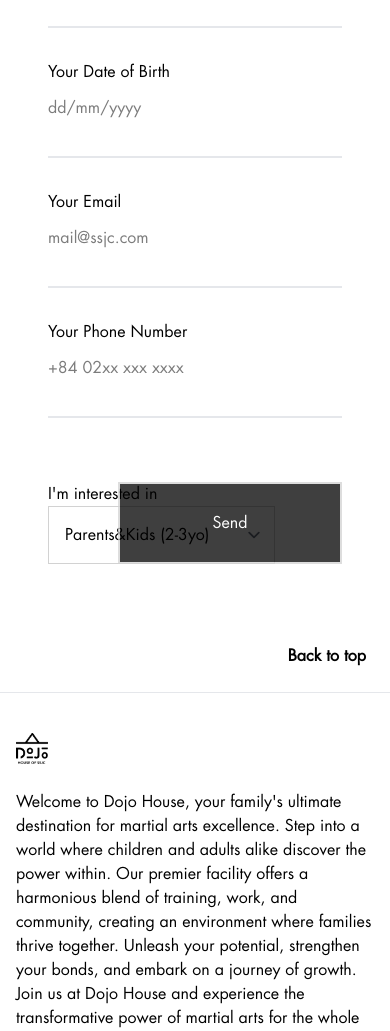
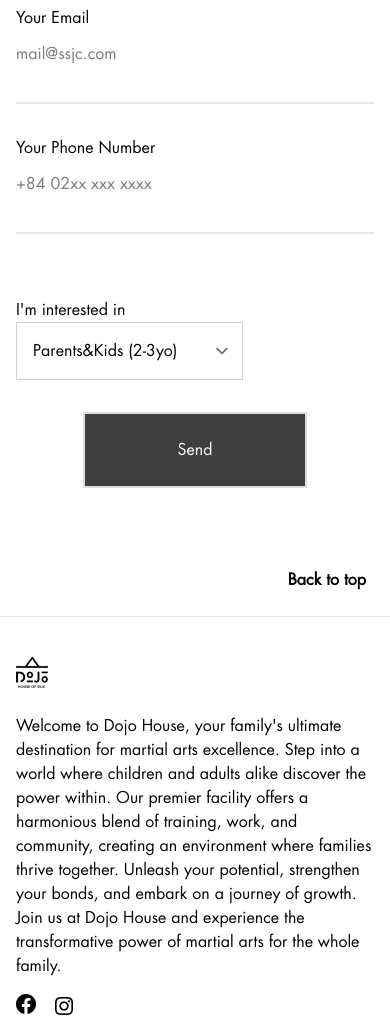
Before and after one commit to akpascalp/ssjc-site, a Vue app: page /contact in a window 390 px wide. Shown: the part 1681-2712 px from the top of the page. Built offline with nearby package versions, Linux system fonts and the light colour scheme.

Commit message:
Responsive mobile fixes

```diff
--- a/src/layouts/partials/Sidebar.vue
+++ b/src/layouts/partials/Sidebar.vue
@@ -26,10 +26,10 @@
         leave-to="-translate-x-60 opacity-0">
         <div class="grid grid-cols-2 bg-white">
           <div class="relative flex flex-col flex-1">
-            <div class="left-20 flex flex-col h-screen inset-y-0 ml-24 my-24 space-y-4">
+            <div class="flex flex-col h-screen inset-y-0 ml-14 my-24 space-y-4 sm:ml-24">
               <div v-for="(menu, index) in menus" class="group" @mouseover="displayedIndex = index">
                 <div v-if="menu.name === '_break'">
-                  <div class="m-80" />
+                  <div class="m-60" />
                 </div>
                 <button v-else class="text-[16px] text-black text-left flex relative" @click="showMenu = false">
                   <div class="transition ease-in-out duration-100" @mouseover="displayedSubIndex = null"
@@ -53,7 +53,7 @@
                     enter-from="-translate-x-20 opacity-0" enter-to="translate-x-0 opacity-100"
                     leave="transition ease-in-out duration-300" leave-from="translate-x-0 opacity-100"
                     leave-to="-translate-x-20 opacity-0" :show="displayedSubIndex === index">
-                    <div class="absolute ml-40 lg:ml-72 md:ml-48 space-y-4">
+                    <div class="absolute ml-48 lg:ml-72 md:ml-48 space-y-4">
                       <button v-for="subMenu in menu.subMenu" class="text-[16px] w-56 text-left">
                         <router-link :to="subMenu.to">{{ subMenu.name }}</router-link>
                       </button>
--- a/src/pages/Contact.vue
+++ b/src/pages/Contact.vue
@@ -1,11 +1,11 @@
 <template>
-  <div class="px-12">
+  <div class="px-4 sm:px-12">
     <div class="py-16">
       <GetInTouch />
     </div>
     <img src="/img_14.png" class="place-self-center pb-24" width="1200" />
 
-    <div class="grid grid-cols-2 place-content-between">
+    <div class="grid gap-y-8 sm:grid-cols-2 place-content-between">
       <div>
         <p class="text-[24px] pb-8">Dojo House of SSJC</p>
         <p class="text-[16px] text-[#7C7C7C] underline">17 Đường Số 16, Thảo Điền, Quận 2,<br />
@@ -14,7 +14,7 @@
           <a href="https://maps.google.com/" class="text-blue-500">(View on map)</a>
         </p>
       </div>
-      <div class="ml-28">
+      <div class="sm:ml-28">
         <p class="text-[24px] pb-8">Opening Hours</p>
         <div class="grid grid-rows-4 grid-flow-col gap-1 text-[16px] text-[#7C7C7C]">
           <p>Mon 8am-20:30pm</p>
@@ -48,14 +48,14 @@
           class="w-full border-0 border-b-2 border-gray-200 p-0 focus:ring-gray-100 active:ring-gray-100">
       </div>
 
-      <div class="my-8 grid grid-cols-2">
+      <div class="my-8 grid gap-y-8 sm:grid-cols-2">
         <div>
           <label class="pr-8">I'm interested in</label>
           <select class="p-4 pr-16 border-[#D2D2D2]">
             <option>Parents&Kids (2-3yo)</option>
           </select>
         </div>
-        <button class="btn-secondary justify-self-end w-56" :disabled=disabled>
+        <button class="btn-secondary justify-self-center sm:justify-self-end w-56" :disabled=disabled>
           Send
         </button>
       </div>
--- a/src/pages/Planning.vue
+++ b/src/pages/Planning.vue
@@ -1,5 +1,5 @@
 <template>
-  <div class="px-12">
+  <div class="px-4 sm:px-12">
     <div>
 
       <div class="py-16 w-screen">
--- a/src/pages/Social.vue
+++ b/src/pages/Social.vue
@@ -32,7 +32,7 @@
       </div>
     </div>
 
-    <div class="flex gap-24 pt-24 h-[600px] place-content-center">
+    <div class="flex flex-col pt-12 gap-12 place-content-center sm:flex-row sm:gap-24 sm:pt-24 sm:h-[600px]">
       <img src="/img_12.png" />
       <img src="/img_3.png" />
     </div>
```
